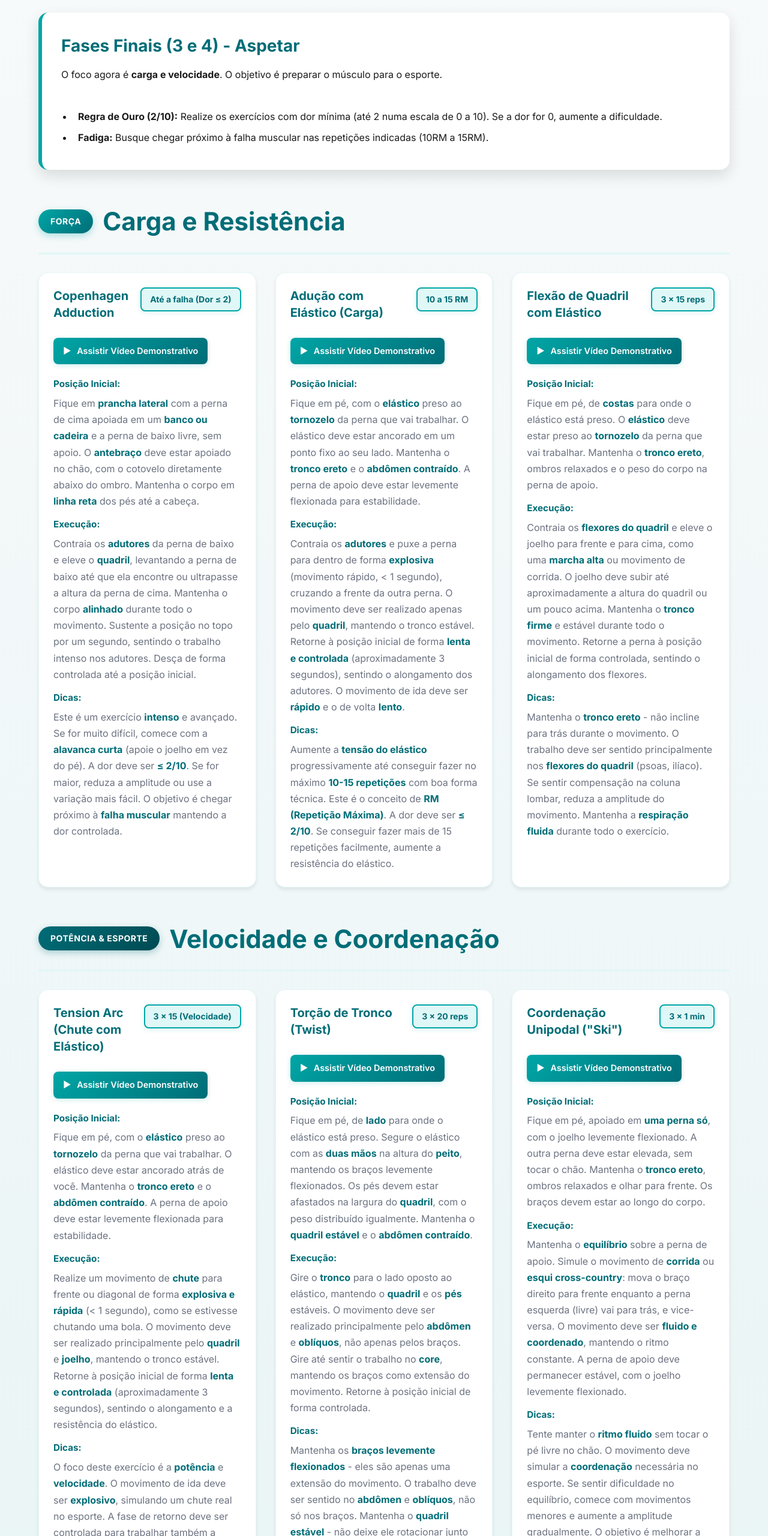
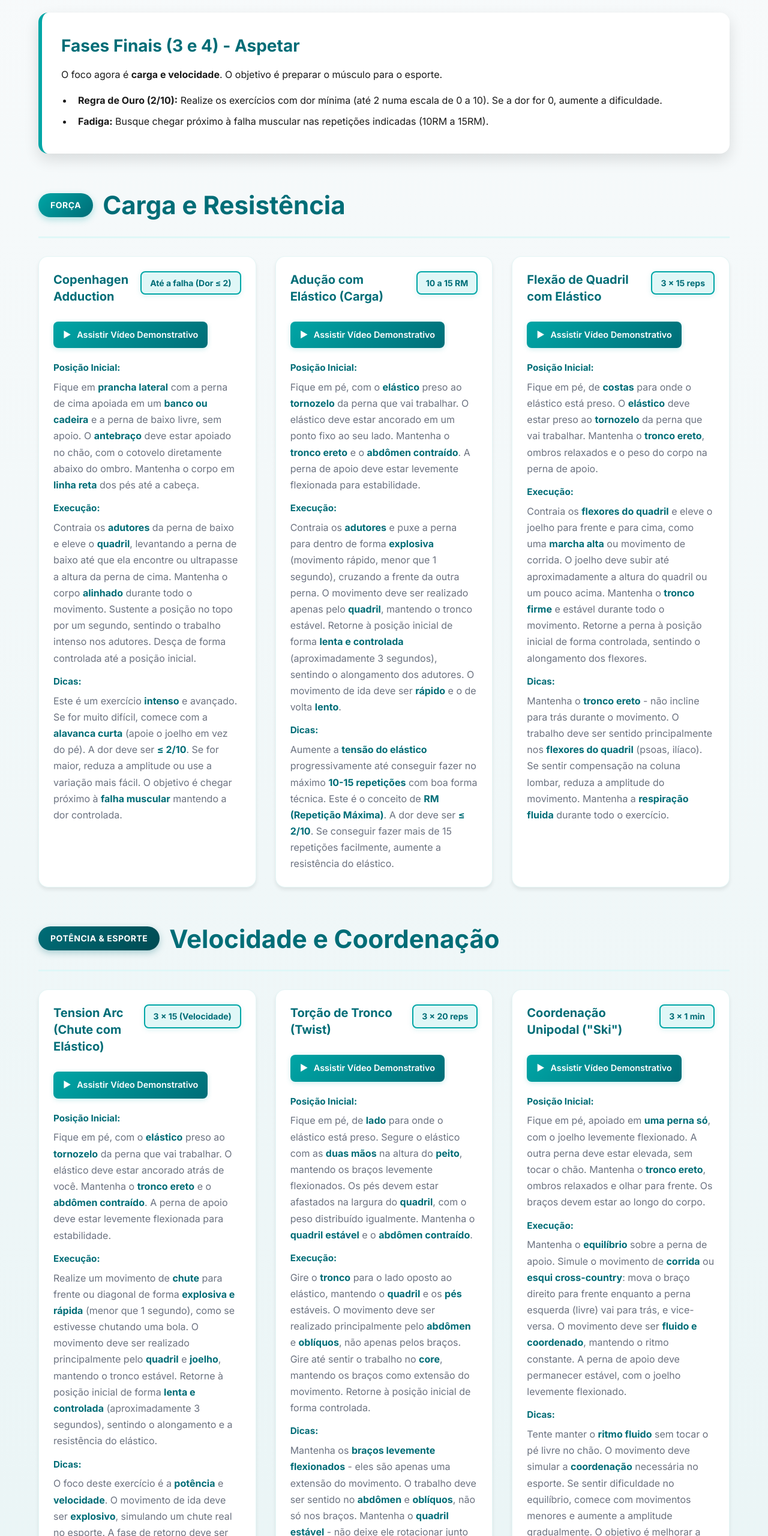
Before and after one commit to vmvaz1935/treinobruno, a plain HTML site: page bruno.html in a window 1280 px wide. Shown: the part 240-2800 px from the top of the page at 60% size. Drawn offline with Linux system fonts and the light colour scheme.

Commit message:
Corrige erros no HTML: remove propriedades CSS duplicadas e corrige símbolos

```diff
--- a/bruno.html
+++ b/bruno.html
@@ -42,7 +42,6 @@
 
         /* Header */
         header {
-            background: var(--white);
             border-bottom: 3px solid var(--primary);
             padding: 24px 20px;
             box-shadow: 0 2px 10px rgba(0, 166, 166, 0.1);
@@ -274,7 +273,6 @@
         }
 
         .instructions strong {
-            color: var(--text-dark);
             display: block;
             margin-top: 12px;
             margin-bottom: 6px;
@@ -451,8 +449,7 @@
         <section class="intro-text">
             <h2 style="color: var(--primary-dark); margin-bottom: 10px;">Fases Finais (3 e 4) - Aspetar</h2>
             <p>O foco agora é <strong>carga e velocidade</strong>. O objetivo é preparar o músculo para o esporte.</p>
-            <br>
-            <ul style="padding-left: 20px;">
+            <ul style="padding-left: 20px; margin-top: 16px;">
                 <li><strong>Regra de Ouro (2/10):</strong> Realize os exercícios com dor mínima (até 2 numa escala de 0 a 10). Se a dor for 0, aumente a dificuldade.</li>
                 <li><strong>Fadiga:</strong> Busque chegar próximo à falha muscular nas repetições indicadas (10RM a 15RM).</li>
             </ul>
@@ -493,7 +490,7 @@
                         <a href="https://www.youtube.com/watch?v=taJHe5HwnUI" target="_blank" rel="noopener noreferrer" class="video-link">Assistir Vídeo Demonstrativo</a>
                         <div class="instructions">
                             <strong>Posição Inicial:</strong> Fique em pé, com o <span class="keyword">elástico</span> preso ao <span class="keyword">tornozelo</span> da perna que vai trabalhar. O elástico deve estar ancorado em um ponto fixo ao seu lado. Mantenha o <span class="keyword">tronco ereto</span> e o <span class="keyword">abdômen contraído</span>. A perna de apoio deve estar levemente flexionada para estabilidade.
-                            <strong>Execução:</strong> Contraia os <span class="keyword">adutores</span> e puxe a perna para dentro de forma <span class="keyword">explosiva</span> (movimento rápido, < 1 segundo), cruzando a frente da outra perna. O movimento deve ser realizado apenas pelo <span class="keyword">quadril</span>, mantendo o tronco estável. Retorne à posição inicial de forma <span class="keyword">lenta e controlada</span> (aproximadamente 3 segundos), sentindo o alongamento dos adutores. O movimento de ida deve ser <span class="keyword">rápido</span> e o de volta <span class="keyword">lento</span>.
+                            <strong>Execução:</strong> Contraia os <span class="keyword">adutores</span> e puxe a perna para dentro de forma <span class="keyword">explosiva</span> (movimento rápido, menor que 1 segundo), cruzando a frente da outra perna. O movimento deve ser realizado apenas pelo <span class="keyword">quadril</span>, mantendo o tronco estável. Retorne à posição inicial de forma <span class="keyword">lenta e controlada</span> (aproximadamente 3 segundos), sentindo o alongamento dos adutores. O movimento de ida deve ser <span class="keyword">rápido</span> e o de volta <span class="keyword">lento</span>.
                             <strong>Dicas:</strong> Aumente a <span class="keyword">tensão do elástico</span> progressivamente até conseguir fazer no máximo <span class="keyword">10-15 repetições</span> com boa forma técnica. Este é o conceito de <span class="keyword">RM (Repetição Máxima)</span>. A dor deve ser <span class="keyword">≤ 2/10</span>. Se conseguir fazer mais de 15 repetições facilmente, aumente a resistência do elástico.
                         </div>
                     </div>
@@ -537,7 +534,7 @@
                         <a href="https://www.youtube.com/watch?v=X98k60Ny_CE" target="_blank" rel="noopener noreferrer" class="video-link">Assistir Vídeo Demonstrativo</a>
                         <div class="instructions">
                             <strong>Posição Inicial:</strong> Fique em pé, com o <span class="keyword">elástico</span> preso ao <span class="keyword">tornozelo</span> da perna que vai trabalhar. O elástico deve estar ancorado atrás de você. Mantenha o <span class="keyword">tronco ereto</span> e o <span class="keyword">abdômen contraído</span>. A perna de apoio deve estar levemente flexionada para estabilidade.
-                            <strong>Execução:</strong> Realize um movimento de <span class="keyword">chute</span> para frente ou diagonal de forma <span class="keyword">explosiva e rápida</span> (< 1 segundo), como se estivesse chutando uma bola. O movimento deve ser realizado principalmente pelo <span class="keyword">quadril</span> e <span class="keyword">joelho</span>, mantendo o tronco estável. Retorne à posição inicial de forma <span class="keyword">lenta e controlada</span> (aproximadamente 3 segundos), sentindo o alongamento e a resistência do elástico.
+                            <strong>Execução:</strong> Realize um movimento de <span class="keyword">chute</span> para frente ou diagonal de forma <span class="keyword">explosiva e rápida</span> (menor que 1 segundo), como se estivesse chutando uma bola. O movimento deve ser realizado principalmente pelo <span class="keyword">quadril</span> e <span class="keyword">joelho</span>, mantendo o tronco estável. Retorne à posição inicial de forma <span class="keyword">lenta e controlada</span> (aproximadamente 3 segundos), sentindo o alongamento e a resistência do elástico.
                             <strong>Dicas:</strong> O foco deste exercício é a <span class="keyword">potência</span> e <span class="keyword">velocidade</span>. O movimento de ida deve ser <span class="keyword">explosivo</span>, simulando um chute real no esporte. A fase de retorno deve ser controlada para trabalhar também a <span class="keyword">força excêntrica</span>. Mantenha o <span class="keyword">tronco estável</span> - não balance o corpo durante o movimento. A dor deve ser <span class="keyword">≤ 2/10</span>.
                         </div>
                     </div>
```
